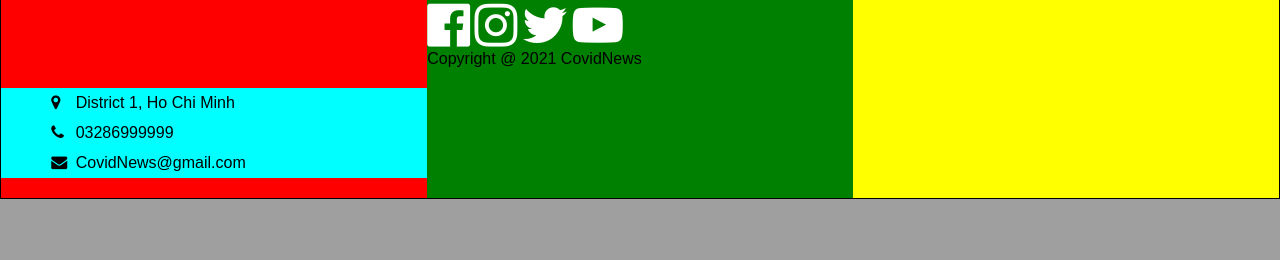
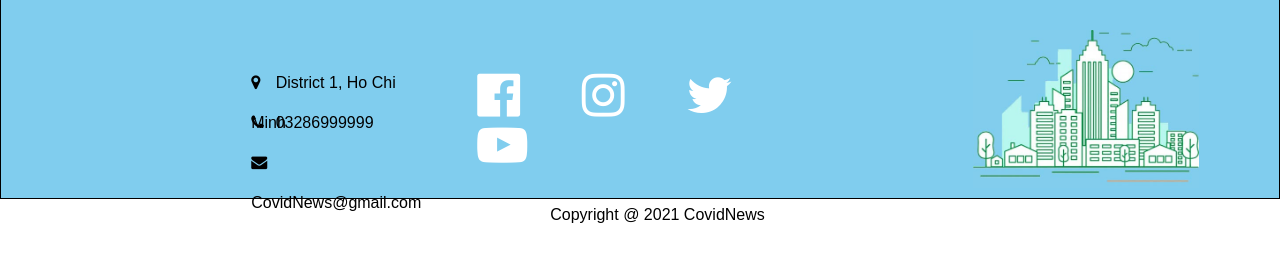
Before and after one commit to KhanhDuong187it14054/Nhom4_Web_Covid_The_Gioi, a Flask app: page / in a window 1280 px wide. Shown: the part 1261-1521 px from the top of the page. Before the commit the page ends 1460 px from the top, so only its background shows below. Run offline with Flask 2, Linux system fonts and the light colour scheme; some libraries are stand-ins or nearby versions.

Commit message:
update index: footer

```diff
--- a/Web_Covid_The_Gioi/static/style_index.css
+++ b/Web_Covid_The_Gioi/static/style_index.css
@@ -129,7 +129,7 @@ body {
     width: 100%;
     height: 200px;
     border: 1px solid black;
-    background-color: aqua;
+    background-color: #80CDEEFE;
     display: flex;
     justify-content: space-around;
 
@@ -139,20 +139,19 @@ body {
     /* flex-grow: 1; */
     width: 33.3%;
     height: 100%;
-    background-color: red;
+
 }
 
 #footer .footer_left ul {
-    background-color: aqua;
-    padding-left: 50px;
-    margin-top: 70px;
+    padding-left: 250px;
+    margin-top: 45px;
 }
 
 #footer .footer_left ul li {
     text-decoration: none;
     list-style:  none;
-    height: 30px;
-    line-height: 30px;
+    height: 40px;
+    line-height: 40px;
 }
 
 #footer .footer_left ul li i {
@@ -164,12 +163,18 @@ body {
     /* flex-grow: 1; */
     width: 33.3%;
     height: 100%;
-    background-color: green;
+
 }
 
+#footer .footer_center ul {
+    margin: auto 0px;
+    padding-left: 50px;
+    margin-top: 70px;
+}
 #footer .footer_center ul li {
     display: inline-block;
     list-style: none;
+    width: 100px;
 }
 
 
@@ -177,11 +182,22 @@ body {
     display: inline-block;
     font-size: 50px;
     color: white;
+
+}
+
+#footer .footer_center span{
+
+    line-height: 90px;
+    margin-left: 123px;
 }
 
 #footer .footer_right {
     /* flex-grow: 1; */
     width: 33.3%;
     height: 100%;
-    background-color: yellow;
 }
+#footer .footer_right img{
+    height: 80%;
+    margin-left: 120px;
+    margin-top: 30px;
+}
--- a/Web_Covid_The_Gioi/templates/index.html
+++ b/Web_Covid_The_Gioi/templates/index.html
@@ -102,7 +102,7 @@
             </span>
         </div>
         <div class="footer_right">
-
+            <img src="../static/images/hinhfooter.png" alt="">
         </div>
 
     </div>
```
Also changed, not shown: Web_Covid_The_Gioi/static/images/hinhfooter.png (renamed from Web_Covid_The_Gioi/static/images/hinhfooter.svg).
